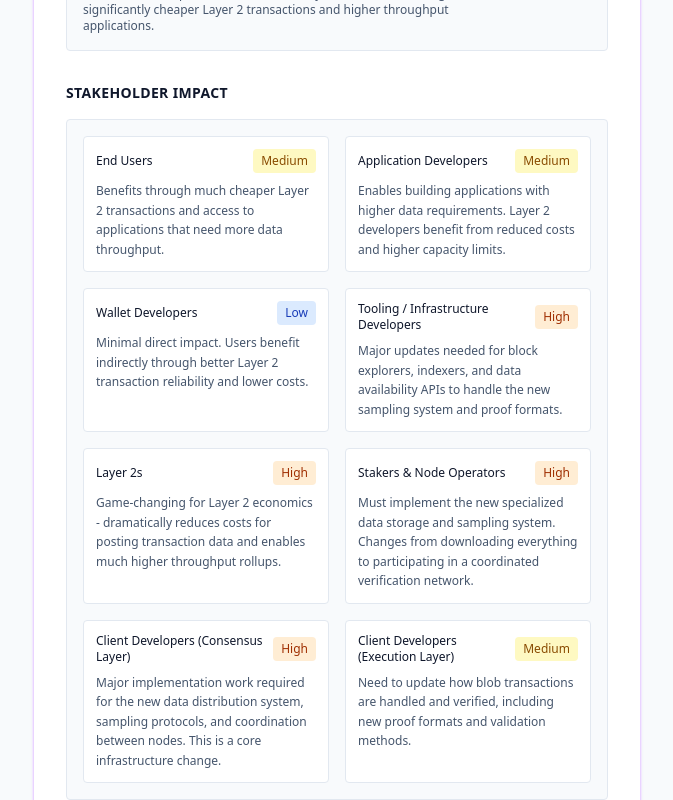
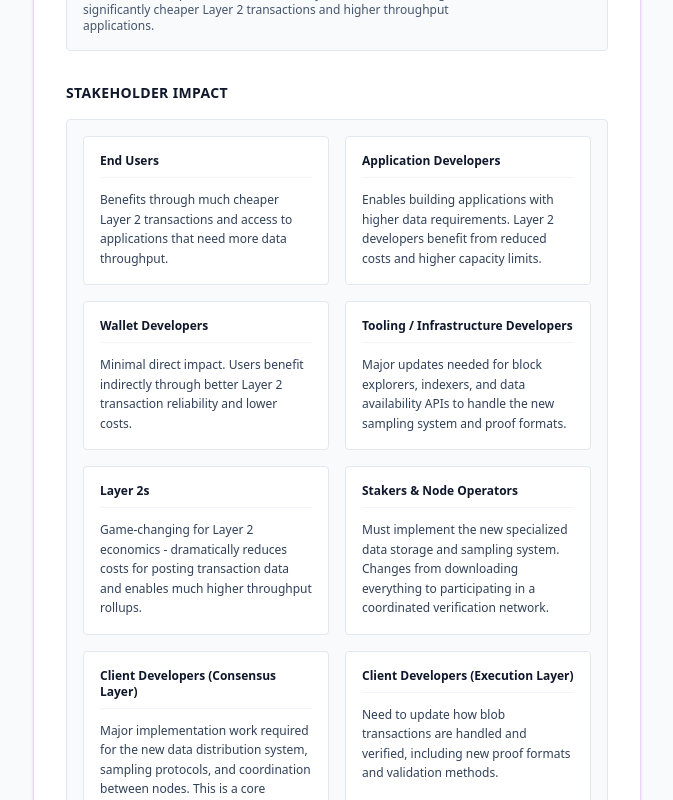
Before and after one commit to jmcpheron/forkcast, a React (Vite) app: page /upgrade/fusaka in a window 1280 px wide. Shown: the part 1860-2660 px from the top of the page, without its empty margins (447-1120 px from the left). Built offline with nearby package versions, Linux system fonts and the light colour scheme.

Commit message:
remove impact level rating

```diff
--- a/src/components/PublicNetworkUpgradePage.tsx
+++ b/src/components/PublicNetworkUpgradePage.tsx
@@ -913,16 +913,11 @@ const PublicNetworkUpgradePage: React.FC<PublicNetworkUpgradePageProps> = ({
                                     };
 
                                     return (
-                                      <div key={stakeholder} className="bg-white border border-slate-200 rounded p-3">
-                                        <div className="flex items-center justify-between mb-2">
-                                          <h5 className="font-medium text-slate-900 text-xs">
-                                            {stakeholderNames[stakeholder as keyof typeof stakeholderNames]}
-                                          </h5>
-                                          <span className={`px-2 py-1 text-xs font-medium rounded flex-shrink-0 ${getImpactColor(impact.impact as 'None' | 'Low' | 'Medium' | 'High')}`}>
-                                            {impact.impact}
-                                          </span>
-                                        </div>
-                                        <p className="text-slate-600 text-xs leading-relaxed">{impact.description}</p>
+                                      <div key={stakeholder} className="bg-white border border-slate-200 rounded p-4">
+                                        <h5 className="font-semibold text-slate-900 text-xs mb-3 border-b border-slate-100 pb-2">
+                                          {stakeholderNames[stakeholder as keyof typeof stakeholderNames]}
+                                        </h5>
+                                        <p className="text-slate-700 text-xs leading-relaxed">{impact.description}</p>
                                       </div>
                                     );
                                   })}
@@ -1140,16 +1135,11 @@ const PublicNetworkUpgradePage: React.FC<PublicNetworkUpgradePageProps> = ({
                                     };
 
                                     return (
-                                      <div key={stakeholder} className="bg-white border border-slate-200 rounded p-3">
-                                        <div className="flex items-center justify-between mb-2">
-                                          <h5 className="font-medium text-slate-900 text-xs">
-                                            {stakeholderNames[stakeholder as keyof typeof stakeholderNames]}
-                                          </h5>
-                                          <span className={`px-2 py-1 text-xs font-medium rounded flex-shrink-0 ${getImpactColor(impact.impact as 'None' | 'Low' | 'Medium' | 'High')}`}>
-                                            {impact.impact}
-                                          </span>
-                                        </div>
-                                        <p className="text-slate-600 text-xs leading-relaxed">{impact.description}</p>
+                                      <div key={stakeholder} className="bg-white border border-slate-200 rounded p-4">
+                                        <h5 className="font-semibold text-slate-900 text-xs mb-3 border-b border-slate-100 pb-2">
+                                          {stakeholderNames[stakeholder as keyof typeof stakeholderNames]}
+                                        </h5>
+                                        <p className="text-slate-700 text-xs leading-relaxed">{impact.description}</p>
                                       </div>
                                     );
                                   })}
```
